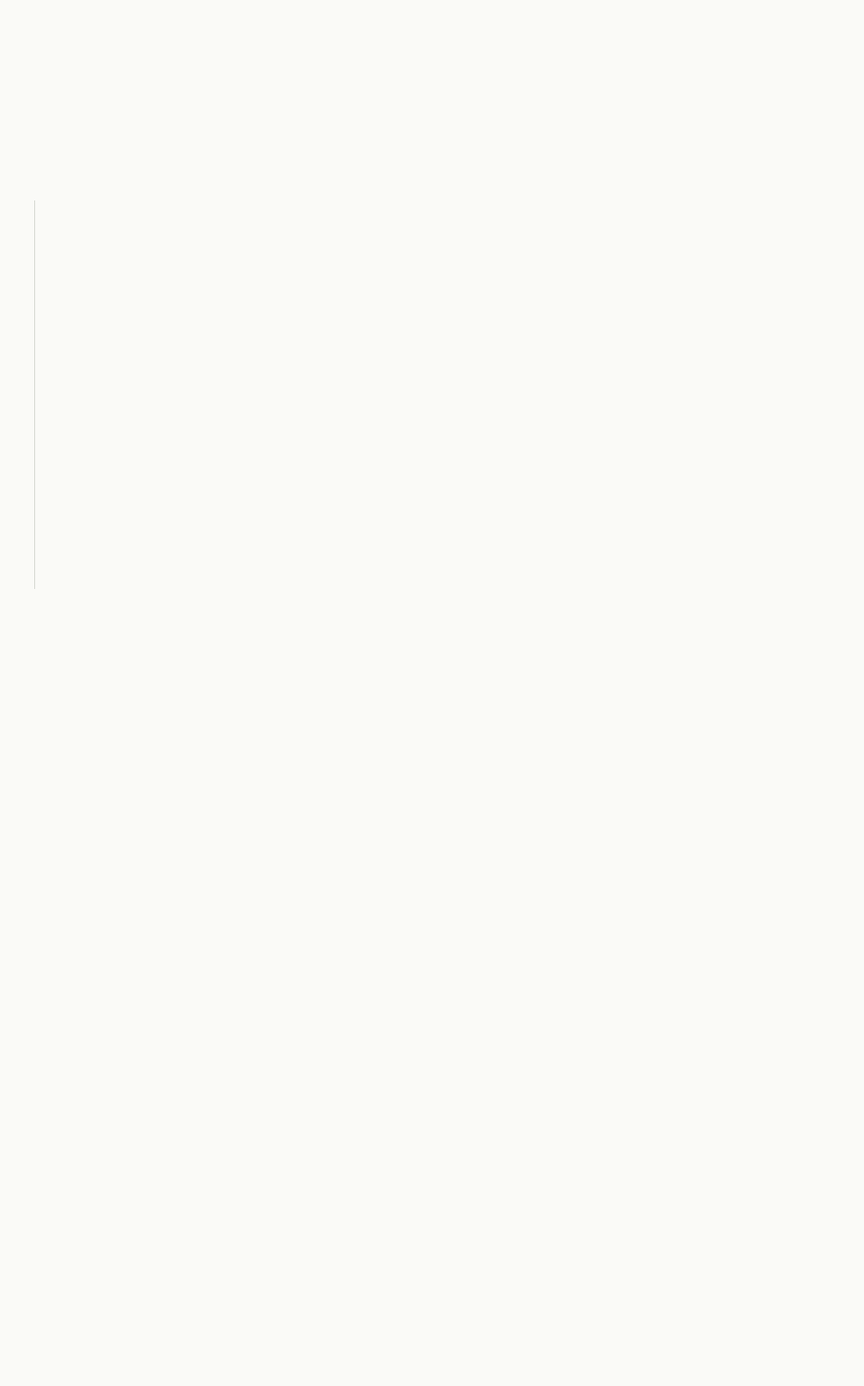
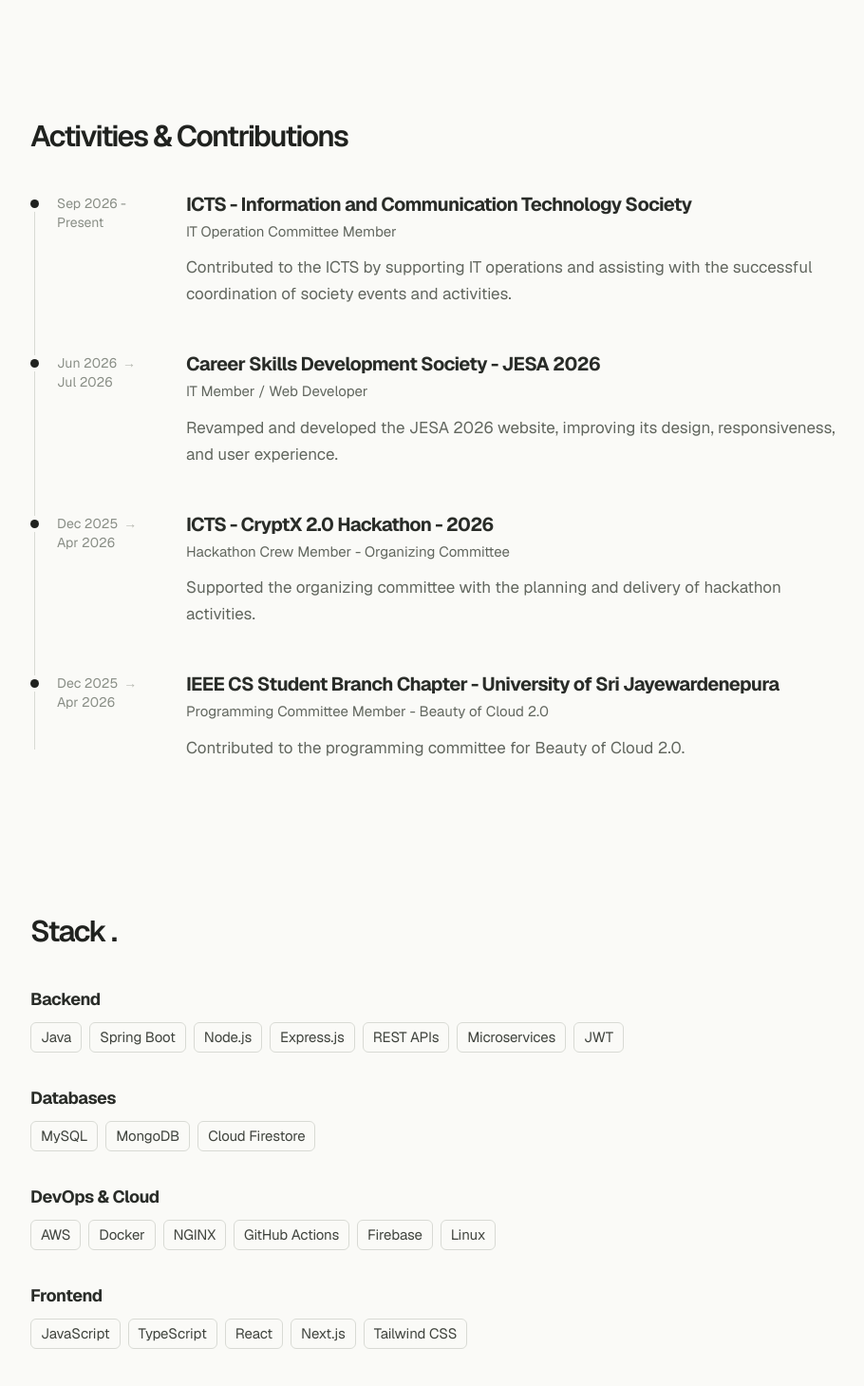
Before and after one commit to DHARAKA-METH/portfolio, a Next.js app: page / in a window 1280 px wide. Shown: the part 800-2259 px from the top of the page at 95% size, without its empty margins (168-1078 px from the left). Built offline with nearby package versions, Linux system fonts and the light colour scheme.

Commit message:
fix:update content

```diff
--- a/app/layout.tsx
+++ b/app/layout.tsx
@@ -10,8 +10,48 @@
 });
 
 export const metadata: Metadata = {
-  title: "Dharaka Meth | Aspiring Backend Developer",
-  description: "Portfolio of Dharaka Meth, an Aspiring Backend Developer.",
+  title: {
+    default: "Dharaka Meth | Aspiring Backend Developer",
+    template: "%s | Dharaka Meth",
+  },
+  description:
+    "Portfolio of Dharaka Meth, an undergraduate developer exploring backend engineering, DevOps, cloud technologies, and meaningful digital experiences.",
+  applicationName: "Dharaka Meth Portfolio",
+  authors: [{ name: "Dharaka Meth" }],
+  creator: "Dharaka Meth",
+  publisher: "Dharaka Meth",
+  keywords: [
+    "Dharaka Meth",
+    "Backend Developer",
+    "Linux",
+    "Software Engineer",
+    "Next.js",
+    "Java",
+    "Sri Lanka",
+  ],
+  category: "technology",
+  robots: {
+    index: true,
+    follow: true,
+    googleBot: {
+      index: true,
+      follow: true,
+    },
+  },
+  openGraph: {
+    title: "Dharaka Meth | Aspiring Backend Developer",
+    description:
+      "Backend engineering, DevOps, projects, technical writing, and continuous learning.",
+    siteName: "Dharaka Meth Portfolio",
+    locale: "en_US",
+    type: "website",
+  },
+  twitter: {
+    card: "summary",
+    title: "Dharaka Meth | Aspiring Backend Developer",
+    description:
+      "Backend engineering, DevOps, projects, technical writing, and continuous learning.",
+  },
   icons: {
     icon: "/logo.png",
     apple: "/logo.png",
--- a/app/page.tsx
+++ b/app/page.tsx
@@ -509,7 +509,7 @@
                   </div>
 
                   <div
-                    className={`${displayFont} ${focusRing} group absolute  bottom-1 left-1/2 inline-flex -translate-x-1/2 flex-col items-center gap-2 rounded-xl px-4 py-20 text-[18px] font-bold tracking-[0.02em] text-[#62675F] transition-colors hover:text-[#20221F] sm:bottom-7 dark:text-[#A6ABA1] dark:hover:text-[#F2F3EE]`}
+                    className={`${displayFont} ${focusRing} group absolute  top-[80%] sm:top-[65%]  left-1/2 inline-flex -translate-x-1/2 flex-col items-center gap-2 rounded-xl px-4 py-20 text-[18px] font-bold tracking-[0.02em] text-[#62675F] transition-colors hover:text-[#20221F] sm:bottom-7 dark:text-[#A6ABA1] dark:hover:text-[#F2F3EE]`}
 
                     aria-label="Scroll to experience"
                     data-opening="scroll-cue"
@@ -643,7 +643,7 @@
                   </Timeline>
                 </Section> */}
                 <Section id="volunteer">
-                  <SectionTitle>Volunteer experience</SectionTitle>
+                  <SectionTitle>Activities & Contributions</SectionTitle>
                   <Timeline>
                     {volunteerExperiences.map(
                       ({ period, name, role, description }) => (
@@ -805,7 +805,7 @@
   return (
     <div className="mb-8 sm:mb-10" data-section-title>
       <h2
-        className={`${displayFont} text-[27px] leading-tight font-bold tracking-[-0.055em] text-[#20221F] sm:text-[31px] dark:text-[#F2F3EE]`}
+        className={`${displayFont} text-[20px] sm:text-[24px]  leading-tight font-semibold tracking-[-0.055em] text-[#20221F] sm:text-[31px] dark:text-[#F2F3EE]`}
       >
         {children}
       </h2>
@@ -863,7 +863,7 @@
     <div className="grid gap-4 sm:grid-cols-[1fr_auto] sm:items-start sm:gap-8">
       <div>
         <h3
-          className={`${displayFont} text-[21px] leading-6 font-bold tracking-[-0.035em] text-[#292C28] dark:text-[#E8EAE5]`}
+          className={`${displayFont} text-[14px] sm:text-[20px] leading-6 font-bold tracking-[-0.035em] text-[#292C28] dark:text-[#E8EAE5]`}
         >
           {name}
         </h3>
--- a/data/projects.ts
+++ b/data/projects.ts
@@ -116,7 +116,7 @@
   accent: "from-[#185E5B] to-[#2C8580]",
   imageUrls: [],
   technologies: ["C#","SQL"],
-  url: "https://github.com/DHARAKA-METH/subscription-tracker-API",
+  url: "https://github.com/DHARAKA-METH/Project-black-bird.git",
   linkLabel: "View on GitHub",
 },
 
--- a/data/volunteers.ts
+++ b/data/volunteers.ts
@@ -1,21 +1,21 @@
 export const volunteerExperiences = [
 
-  // {
-  //   period: ["Sep 2026 - Present"],
-  //   name: "ICTS - Information and Communication Technology Society",
-  //   role: "IT Operation Committee Member",
-  //   description: "Contributed to the ICTS by supporting IT operations and assisting with the successful coordination of society events and activities.",
-  // },
+  {
+    period: ["Sep 2026 - Present"],
+    name: "ICTS - Information and Communication Technology Society",
+    role: "IT Operation Committee Member",
+    description: "Contributed to the ICTS by supporting IT operations and assisting with the successful coordination of society events and activities.",
+  },
   {
     period: ["Jun 2026", "Jul 2026"],
-    name: "IT  Member - JESA 2026 ",
-    role: "Web Developer",
+    name: "Career Skills Development Society - JESA 2026 ",
+    role: "IT Member / Web Developer",
     description: "Revamped and developed the JESA 2026 website, improving its design, responsiveness, and user experience."
   },
 
   {
     period: ["Dec 2025", "Apr 2026"],
-    name: "ICTS - Information and Communication Technology Society",
+    name: "ICTS - CryptX 2.0 Hackathon - 2026",
     role: "Hackathon Crew Member - Organizing Committee",
     description: "Supported the organizing committee with the planning and delivery of hackathon activities.",
   },
```
